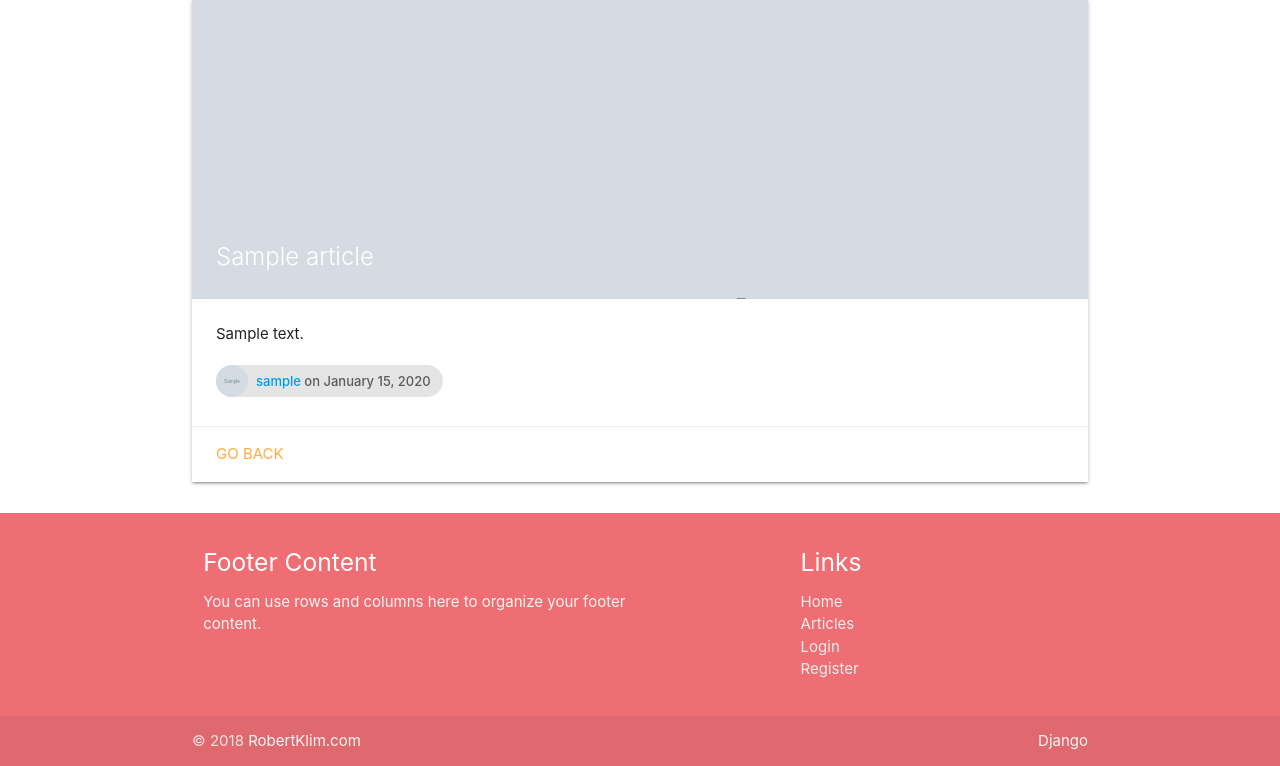
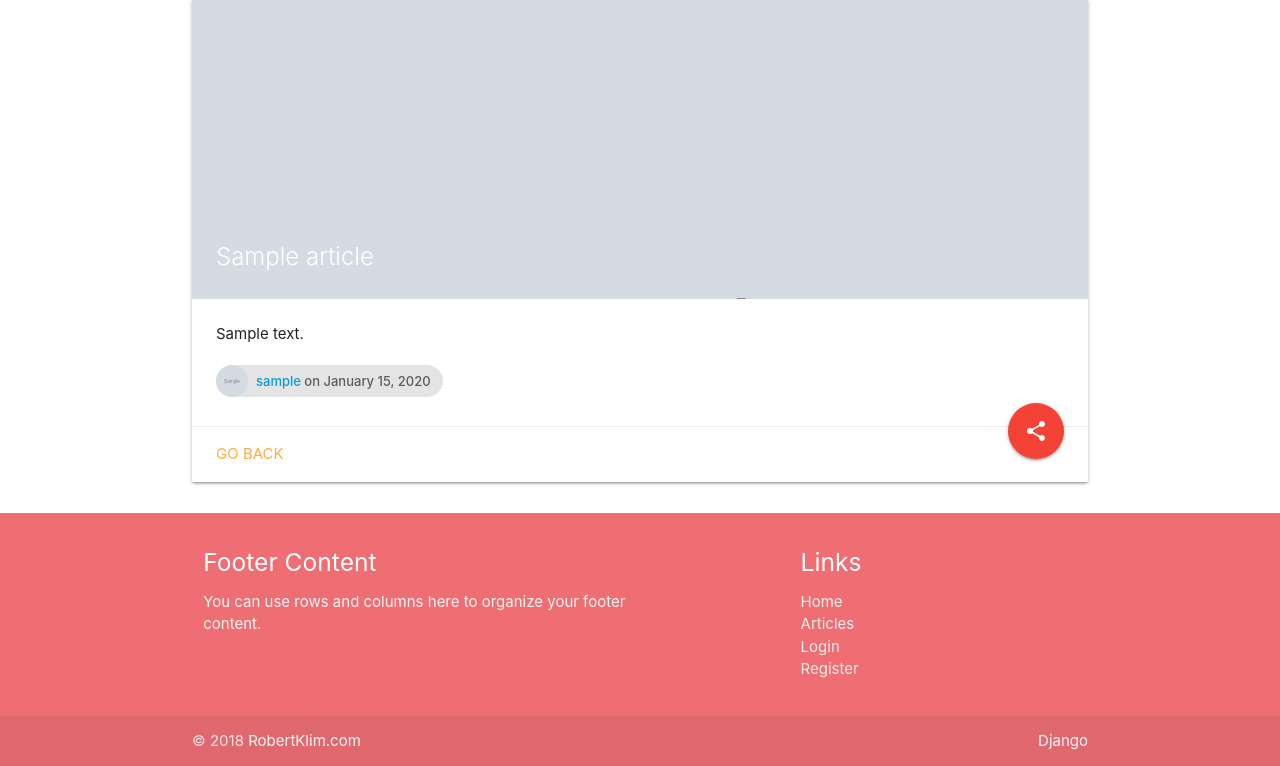
Before and after one commit to robertklim/blog, a Django app: a page that uses src/templates/snippets/js.html in a window 1280 px wide. Shown: the part 73-839 px from the top of the page. Run offline with Django 3.2, Linux system fonts and the light colour scheme; tables that the repository leaves empty hold one stand-in row (values such as "Sample post"); grey boxes marked "Sample" are stand-in pictures; some libraries are stand-ins or nearby versions.

Commit message:
Add social share buttons on article's detail page

```diff
--- a/src/articles/templates/articles/article_detail.html
+++ b/src/articles/templates/articles/article_detail.html
@@ -13,7 +13,7 @@
             <p class="article-paragraph">{{ object.body }}</p>
             {% include 'snippets/author_chip.html' with obj=object %}
         </div>
-        <div class="card-action">
+        <div class="card-action" style="position: relative;">
             <a href="{% url 'articles:article-list' %}">Go back</a>
             {% if user.is_authenticated and user.username == object.author.username %}
                 <a href="{% url 'articles:article-edit' slug=object.slug %}">Edit</a>
@@ -21,6 +21,17 @@
             {% if user.is_authenticated and user.username == object.author.username %}
                 <a href="{% url 'articles:article-delete' slug=object.slug %}">Delete</a>
             {% endif %}
+            <div class="fixed-action-btn" style="position: absolute; right: 24px;">
+                <a class="btn-floating btn-large red">
+                    <i class="large material-icons">share</i>
+                </a>
+                <ul>
+                    <li><a class="btn-floating red"><i class="fab fa-google-plus-g"></i></a></li>
+                    <li><a class="btn-floating blue darken-3"><i class="fab fa-facebook-f"></i></a></li>
+                    <li><a class="btn-floating orange darken-2"><i class="fab fa-reddit"></i></a></li>
+                    <li><a class="btn-floating blue"><i class="fab fa-twitter"></i></a></li>
+                </ul>
+            </div>
         </div>
     </div>
 </div>
--- /dev/null
+++ b/src/assets/social_buttons.js
@@ -0,0 +1,5 @@
+document.addEventListener('DOMContentLoaded', function () {
+    var elems = document.querySelectorAll('.fixed-action-btn');
+    var options = {}
+    var instances = M.FloatingActionButton.init(elems, options);
+});
--- a/src/templates/snippets/css.html
+++ b/src/templates/snippets/css.html
@@ -6,5 +6,9 @@
 <!-- Material Icons -->
 <link href="https://fonts.googleapis.com/icon?family=Material+Icons" rel="stylesheet">
 
+<!-- Font Awesome -->
+<link rel="stylesheet" href="https://use.fontawesome.com/releases/v5.3.1/css/all.css" integrity="sha384-mzrmE5qonljUremFsqc01SB46JvROS7bZs3IO2EmfFsd15uHvIt+Y8vEf7N7fWAU" crossorigin="anonymous">
+
+
 <!-- Custom styles -->
 <link rel="stylesheet" href="{% static 'styles.css' %}">
--- a/src/templates/snippets/js.html
+++ b/src/templates/snippets/js.html
@@ -2,3 +2,5 @@
 <script src="https://cdnjs.cloudflare.com/ajax/libs/materialize/1.0.0-rc.2/js/materialize.min.js"></script>
 <!-- Mobile nav -->
 <script src="/static/mobile_nav.js"></script>
+<!-- Social share buttons -->
+<script src="/static/social_buttons.js"></script>
```
